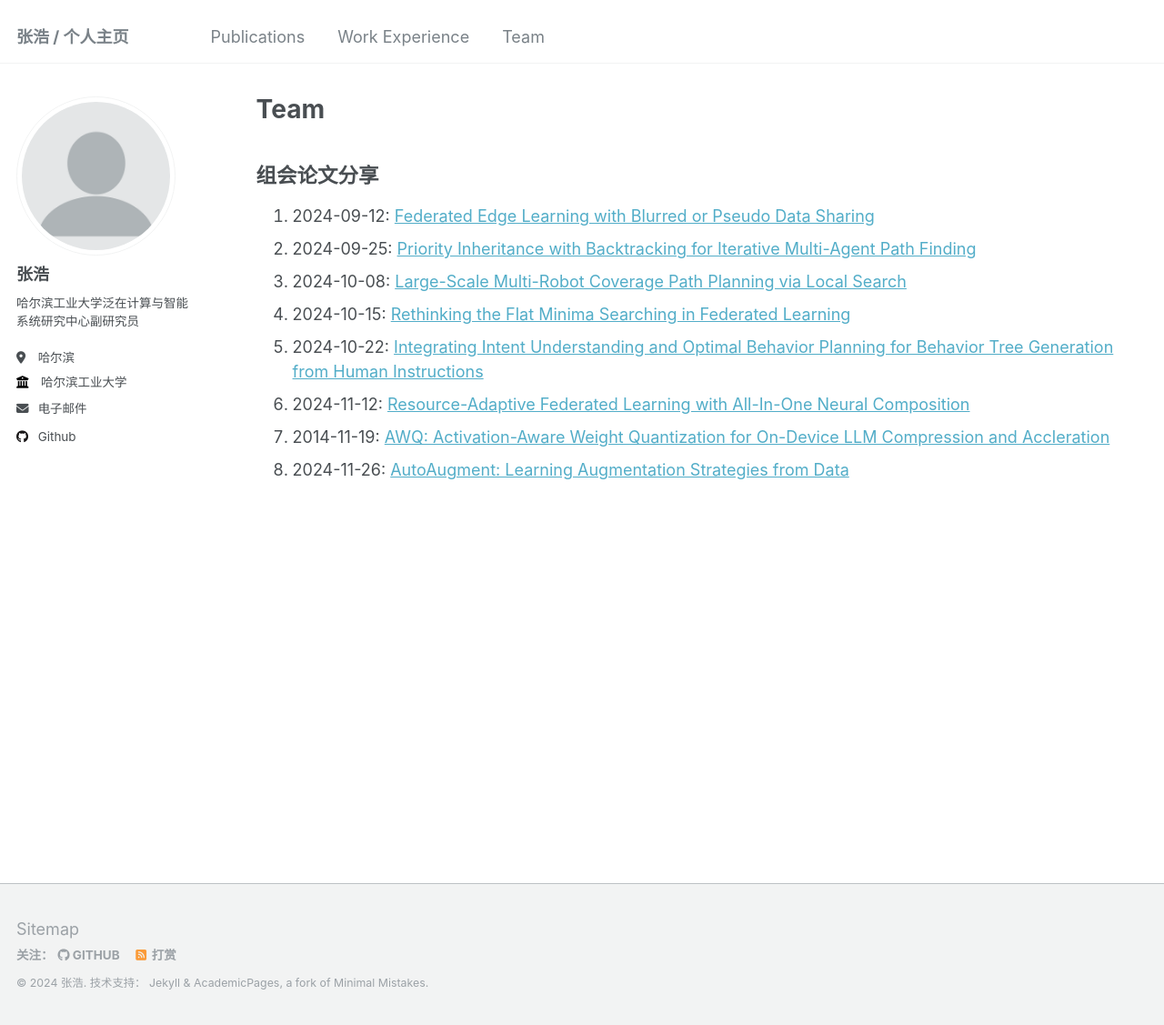
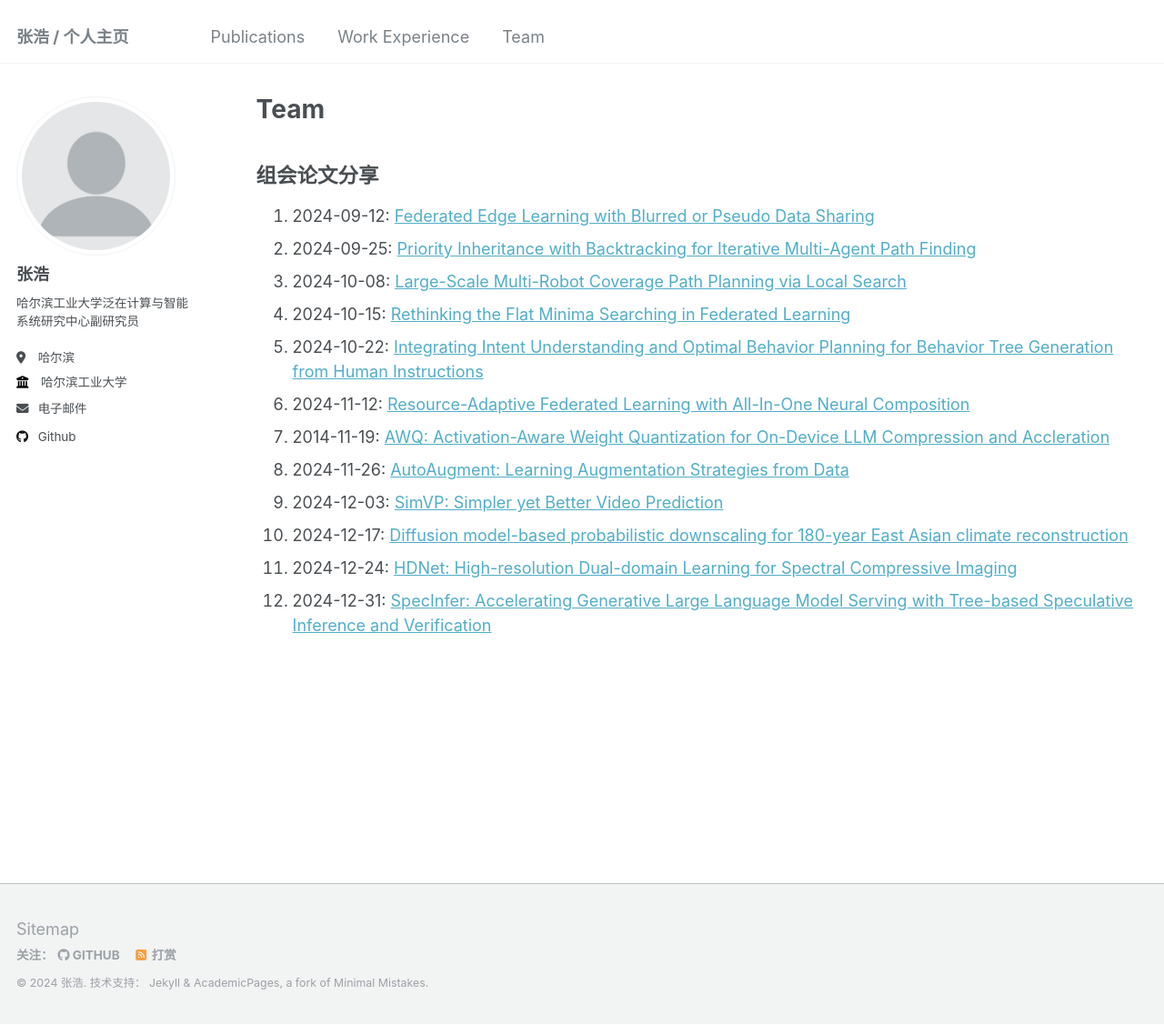
Before and after one commit to benjiachong/benjiachong.github.io, a Jekyll site: the page built from _pages/team.md, in a window 1280 px wide and 1127 px high. Shown: the whole window at 91% size. Built offline with Jekyll 4.4.1, drawn with Linux system fonts in a browser that asks for light colours.

Commit message:
Update team.md

```diff
--- a/_pages/team.md
+++ b/_pages/team.md
@@ -14,3 +14,7 @@ author_profile: true
 6. 2024-11-12: [Resource-Adaptive Federated Learning with All-In-One Neural Composition](https://github.com/benjiachong/benjiachong.github.io/blob/master/files/%E7%94%A8%E4%BD%8E%E7%A7%A9%E5%88%86%E8%A7%A3%E8%A7%A3%E5%86%B3%E5%BC%82%E6%9E%84FL.pdf)
 7. 2014-11-19: [AWQ: Activation-Aware Weight Quantization for On-Device LLM Compression and Accleration](https://github.com/benjiachong/benjiachong.github.io/blob/master/files/quant.pdf)
 8. 2024-11-26: [AutoAugment: Learning Augmentation Strategies from Data](https://github.com/benjiachong/benjiachong.github.io/blob/master/files/augment.pdf)
+9. 2024-12-03: [SimVP: Simpler yet Better Video Prediction](https://github.com/benjiachong/benjiachong.github.io/blob/master/files/12-03.pdf)
+10. 2024-12-17: [Diffusion model-based probabilistic downscaling for 180-year East Asian climate reconstruction](https://github.com/benjiachong/benjiachong.github.io/blob/master/files/12-17.pdf)
+11. 2024-12-24: [HDNet: High-resolution Dual-domain Learning for Spectral Compressive Imaging](https://github.com/benjiachong/benjiachong.github.io/blob/master/files/12-24.pdf)
+12. 2024-12-31: [SpecInfer: Accelerating Generative Large Language Model Serving with Tree-based Speculative Inference and Verification](https://github.com/benjiachong/benjiachong.github.io/blob/master/files/12-31.pdf)
```
